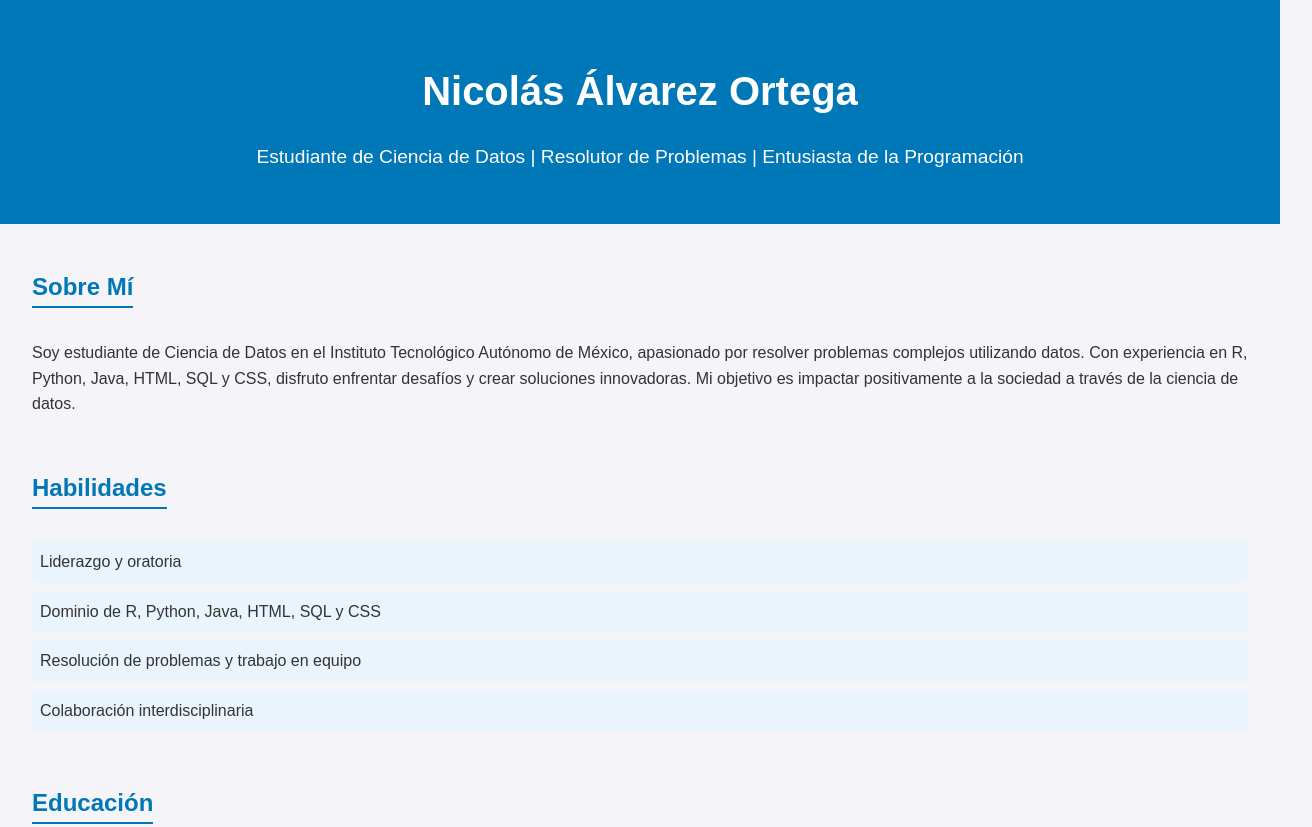
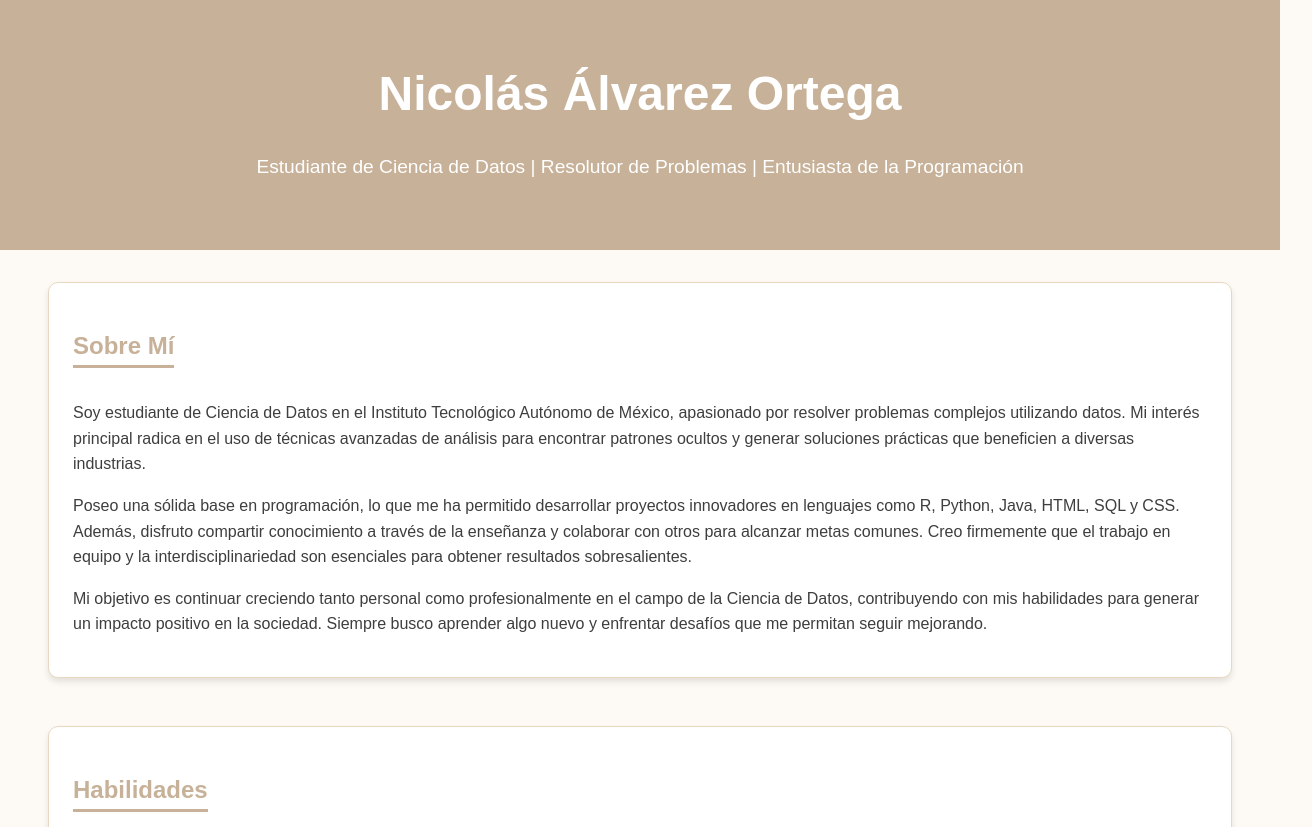
Before and after one commit to Nike2004A/Nike2004A.github.io, a plain HTML site: page index.html in a window 1280 px wide. Shown: the top 827 px of the page, 1312 px wide, since content can reach past the window. Drawn offline with Linux system fonts and the light colour scheme.

Commit message:
Commiteando cambios al css y al index

```diff
--- a/index.html
+++ b/index.html
@@ -3,7 +3,7 @@
 <head>
     <meta charset="UTF-8">
     <meta name="viewport" content="width=device-width, initial-scale=1.0">
-    <title>Curriculum Vitae - Nicolás Álvarez Ortega</title>
+    <title>Nicolás Álvarez Ortega - Sobre mi</title>
     <link rel="stylesheet" href="styles.css">
 </head>
 <body>
@@ -15,9 +15,18 @@
         <section id="about">
             <h2>Sobre Mí</h2>
             <p>
-                Soy estudiante de Ciencia de Datos en el Instituto Tecnológico Autónomo de México,
-                apasionado por resolver problemas complejos utilizando datos. Con experiencia en R, Python, Java, HTML, SQL y CSS,
-                disfruto enfrentar desafíos y crear soluciones innovadoras. Mi objetivo es impactar positivamente a la sociedad a través de la ciencia de datos.
+                Soy estudiante de Ciencia de Datos en el Instituto Tecnológico Autónomo de México, apasionado por resolver problemas complejos utilizando datos.
+                Mi interés principal radica en el uso de técnicas avanzadas de análisis para encontrar patrones ocultos y generar soluciones prácticas
+                que beneficien a diversas industrias.
+            </p>
+            <p>
+                Poseo una sólida base en programación, lo que me ha permitido desarrollar proyectos innovadores en lenguajes como R, Python, Java, HTML, SQL y CSS.
+                Además, disfruto compartir conocimiento a través de la enseñanza y colaborar con otros para alcanzar metas comunes. Creo firmemente que el trabajo
+                en equipo y la interdisciplinariedad son esenciales para obtener resultados sobresalientes.
+            </p>
+            <p>
+                Mi objetivo es continuar creciendo tanto personal como profesionalmente en el campo de la Ciencia de Datos, contribuyendo con mis habilidades
+                para generar un impacto positivo en la sociedad. Siempre busco aprender algo nuevo y enfrentar desafíos que me permitan seguir mejorando.
             </p>
         </section>
         <section id="skills">
--- a/styles.css
+++ b/styles.css
@@ -1,70 +1,122 @@
+/* Configuración general */
 body {
     font-family: 'Arial', sans-serif;
     line-height: 1.6;
     margin: 0;
     padding: 0;
-    color: #333;
-    background-color: #f4f4f9;
+    color: #3e3e3e;
+    background-color: #fdfaf6;
+    overflow-x: hidden;
 }
 
+/* Encabezado */
 header {
     text-align: center;
-    padding: 2rem;
-    background-color: #0077b6;
+    padding: 3rem 1rem;
+    background-color: #c7b198;
     color: #fff;
+    animation: fadeIn 1.5s ease-in-out;
 }
 
 header h1 {
-    font-size: 2.5rem;
-    margin-bottom: 0.5rem;
+    font-size: 3rem;
+    margin: 0.5rem 0;
 }
 
 header p {
     font-size: 1.2rem;
 }
 
+/* Secciones */
 main {
-    padding: 1.5rem 2rem;
+    padding: 2rem 3rem;
+    animation: slideIn 1s ease-out;
 }
 
 section {
-    margin-bottom: 2rem;
+    margin-bottom: 3rem;
+    padding: 1.5rem;
+    border: 1px solid #e8d8c3;
+    border-radius: 10px;
+    background-color: #fff;
+    box-shadow: 0 4px 6px rgba(0, 0, 0, 0.1);
+    transition: transform 0.3s, box-shadow 0.3s;
+}
+
+section:hover {
+    transform: translateY(-5px);
+    box-shadow: 0 8px 12px rgba(0, 0, 0, 0.2);
 }
 
 h2 {
-    border-bottom: 2px solid #0077b6;
+    border-bottom: 3px solid #c7b198;
     display: inline-block;
     margin-bottom: 1rem;
-    color: #0077b6;
+    color: #c7b198;
 }
 
+/* Listas */
 ul {
     list-style: none;
     padding: 0;
 }
 
 ul li {
-    background: #eaf4fc;
+    background: #f6efe8;
     margin: 0.5rem 0;
-    padding: 0.5rem;
+    padding: 0.8rem;
     border-radius: 5px;
+    font-size: 1rem;
 }
 
+/* Enlaces */
 a {
-    color: #0077b6;
+    color: #c7b198;
     text-decoration: none;
+    font-weight: bold;
+    transition: color 0.3s;
 }
 
 a:hover {
+    color: #a67d5a;
+}
+
+/* Contacto */
+#contact a {
+    color: #3e3e3e;
+}
+
+#contact a:hover {
+    color: #c7b198;
     text-decoration: underline;
 }
 
+/* Pie de página */
 footer {
     text-align: center;
     padding: 1rem;
-    background-color: #0077b6;
+    background-color: #3e3e3e;
     color: #fff;
-    position: relative;
-    bottom: 0;
-    width: 100%;
+    font-size: 0.9rem;
 }
+
+/* Animaciones */
+@keyframes fadeIn {
+    from {
+        opacity: 0;
+    }
+    to {
+        opacity: 1;
+    }
+}
+
+@keyframes slideIn {
+    from {
+        transform: translateX(-50px);
+        opacity: 0;
+    }
+    to {
+        transform: translateX(0);
+        opacity: 1;
+    }
+}
```
